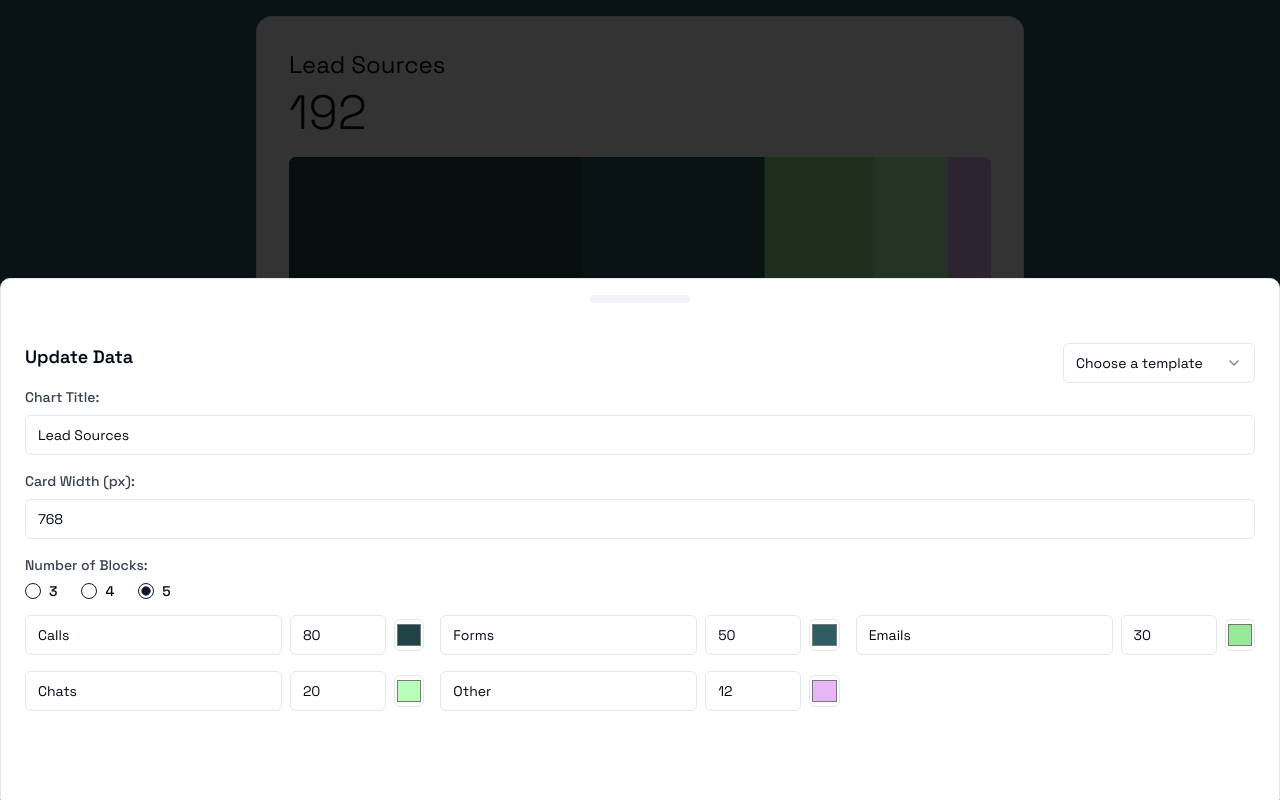
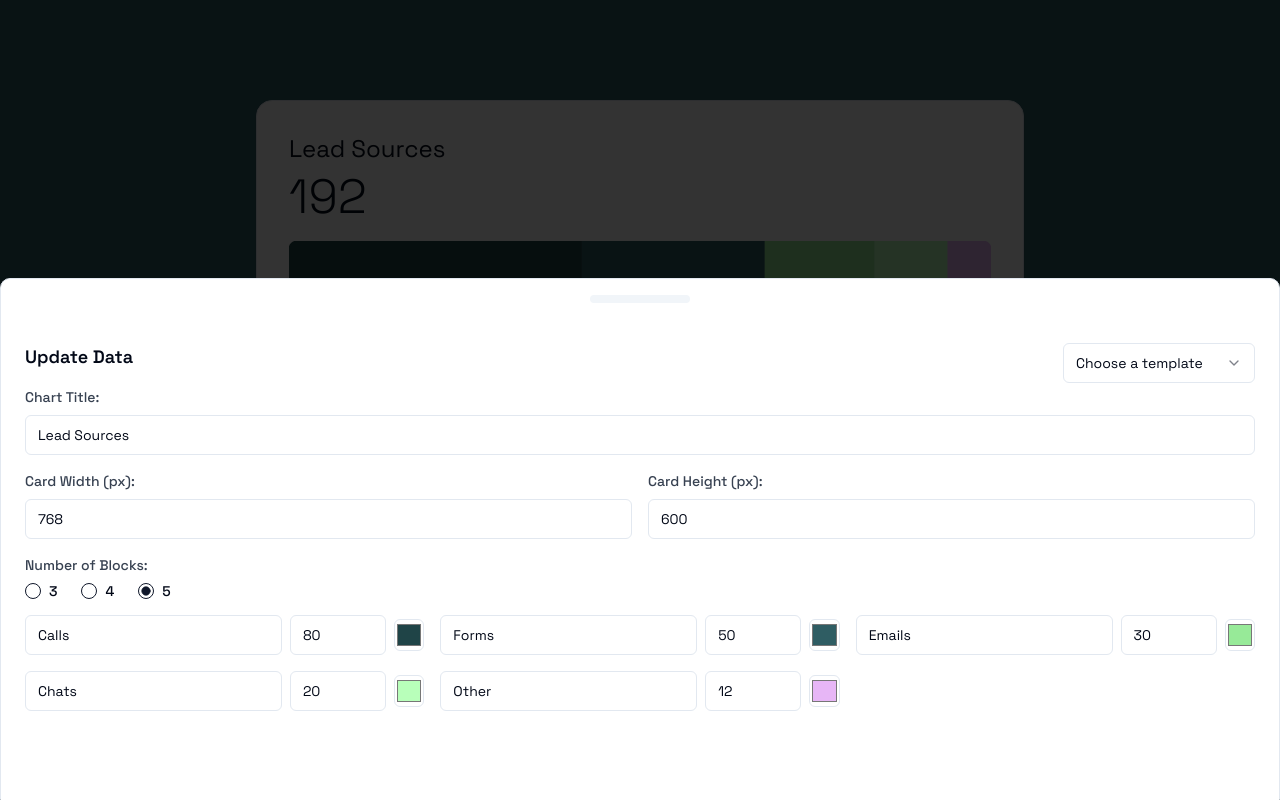
Before and after one commit to cheerlessDreamer/stacked-card-visualizer, a React (Vite) app: page / in a window 1280 px wide. Both pictures are taken after a click on the button 1232 px from the left and 752 px from the top of the page. Built offline with nearby package versions, Linux system fonts and the light colour scheme.

Commit message:
Add height adjustment to drawer
Modified the drawer component to include a "height" text box, allowing users to adjust the height along with the width.
[skip gpt_engineer]

```diff
--- a/src/components/LeadDataForm.tsx
+++ b/src/components/LeadDataForm.tsx
@@ -14,6 +14,8 @@ interface LeadDataFormProps {
   onChartTitleChange: (newTitle: string) => void;
   cardWidth: string;
   onCardWidthChange: (newWidth: string) => void;
+  cardHeight: string;
+  onCardHeightChange: (newHeight: string) => void;
 }
 
 interface LeadDataTemplate {
@@ -97,7 +99,9 @@ const LeadDataForm: React.FC<LeadDataFormProps> = ({
   chartTitle,
   onChartTitleChange,
   cardWidth,
-  onCardWidthChange
+  onCardWidthChange,
+  cardHeight,
+  onCardHeightChange
 }) => {
   const handleTemplateChange = (templateName: string) => {
     const selectedTemplate = templates.find(t => t.name === templateName);
@@ -106,10 +110,10 @@ const LeadDataForm: React.FC<LeadDataFormProps> = ({
     }
   };
 
-  const handleCardWidthChange = (e: React.ChangeEvent<HTMLInputElement>) => {
+  const handleDimensionChange = (e: React.ChangeEvent<HTMLInputElement>, setter: (value: string) => void) => {
     const value = e.target.value;
     if (/^\d*$/.test(value)) {
-      onCardWidthChange(value ? `${value}px` : '');
+      setter(value ? `${value}px` : '');
     }
   };
 
@@ -141,18 +145,33 @@ const LeadDataForm: React.FC<LeadDataFormProps> = ({
         />
       </div>
 
-      <div className="mb-4">
+      <div className="grid grid-cols-2 gap-4 mb-4">
+        <div>
           <Label htmlFor="card-width" className="block text-sm font-medium text-gray-700 mb-2">Card Width (px):</Label>
           <Input
             id="card-width"
             value={cardWidth.replace('px', '')}
-          onChange={handleCardWidthChange}
+            onChange={(e) => handleDimensionChange(e, onCardWidthChange)}
             className="w-full"
             placeholder="e.g., 768"
             type="text"
             inputMode="numeric"
             pattern="\d*"
           />
+        </div>
+        <div>
+          <Label htmlFor="card-height" className="block text-sm font-medium text-gray-700 mb-2">Card Height (px):</Label>
+          <Input
+            id="card-height"
+            value={cardHeight.replace('px', '')}
+            onChange={(e) => handleDimensionChange(e, onCardHeightChange)}
+            className="w-full"
+            placeholder="e.g., 600"
+            type="text"
+            inputMode="numeric"
+            pattern="\d*"
+          />
+        </div>
       </div>
 
       <div className="mb-4">
--- a/src/components/LeadsChart.tsx
+++ b/src/components/LeadsChart.tsx
@@ -8,9 +8,10 @@ interface LeadsChartProps {
   leadData: { label: string; value: number; color: string }[];
   chartTitle: string;
   cardWidth: string;
+  cardHeight: string;
 }
 
-const LeadsChart: React.FC<LeadsChartProps> = ({ totalLeads, leadData, chartTitle, cardWidth }) => {
+const LeadsChart: React.FC<LeadsChartProps> = ({ totalLeads, leadData, chartTitle, cardWidth, cardHeight }) => {
   const chartRef = useRef<HTMLCanvasElement>(null);
   const chartInstance = useRef<Chart | null>(null);
 
@@ -18,7 +19,7 @@ const LeadsChart: React.FC<LeadsChartProps> = ({ totalLeads, leadData, chartTitl
     if (leadData && leadData.length > 0) {
       updateChart();
     }
-  }, [totalLeads, leadData, chartTitle, cardWidth]);
+  }, [totalLeads, leadData, chartTitle, cardWidth, cardHeight]);
 
   const updateChart = () => {
     if (chartRef.current && leadData && leadData.length > 0) {
@@ -36,9 +37,8 @@ const LeadsChart: React.FC<LeadsChartProps> = ({ totalLeads, leadData, chartTitl
 
   const cardStyle = {
     width: cardWidth || '100%',
+    height: cardHeight || '800px',
     maxWidth: '100%',
-    minHeight: '800px',
-    height: 'auto'
   };
 
   return (
--- a/src/pages/Index.tsx
+++ b/src/pages/Index.tsx
@@ -18,6 +18,7 @@ const Index = () => {
   const [numBlocks, setNumBlocks] = useState(5);
   const [chartTitle, setChartTitle] = useState("Lead Sources");
   const [cardWidth, setCardWidth] = useState("768px");
+  const [cardHeight, setCardHeight] = useState("600px");
 
   const totalLeads = leadData.reduce((sum, item) => sum + item.value, 0);
 
@@ -68,6 +69,10 @@ const Index = () => {
     setCardWidth(newWidth);
   };
 
+  const handleCardHeightChange = (newHeight: string) => {
+    setCardHeight(newHeight);
+  };
+
   return (
     <div className="min-h-screen flex flex-col items-center justify-center bg-[#2F5D63] p-4 space-y-8 relative">
       <LeadsChart
@@ -75,6 +80,7 @@ const Index = () => {
         leadData={leadData.slice(0, numBlocks)}
         chartTitle={chartTitle}
         cardWidth={cardWidth}
+        cardHeight={cardHeight}
       />
 
       <Drawer>
@@ -95,6 +101,8 @@ const Index = () => {
               onChartTitleChange={setChartTitle}
               cardWidth={cardWidth}
               onCardWidthChange={handleCardWidthChange}
+              cardHeight={cardHeight}
+              onCardHeightChange={handleCardHeightChange}
             />
           </div>
         </DrawerContent>
```
Lines whose indentation alone changed are shown as unchanged.
